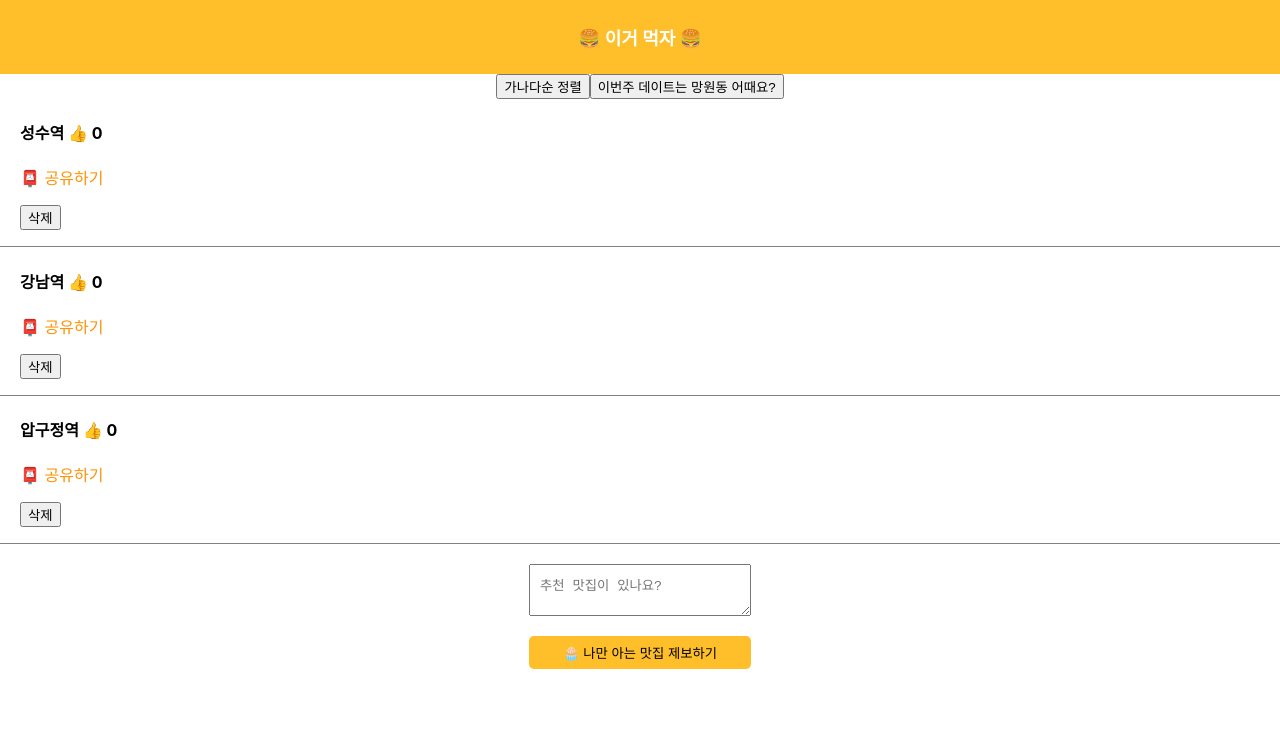
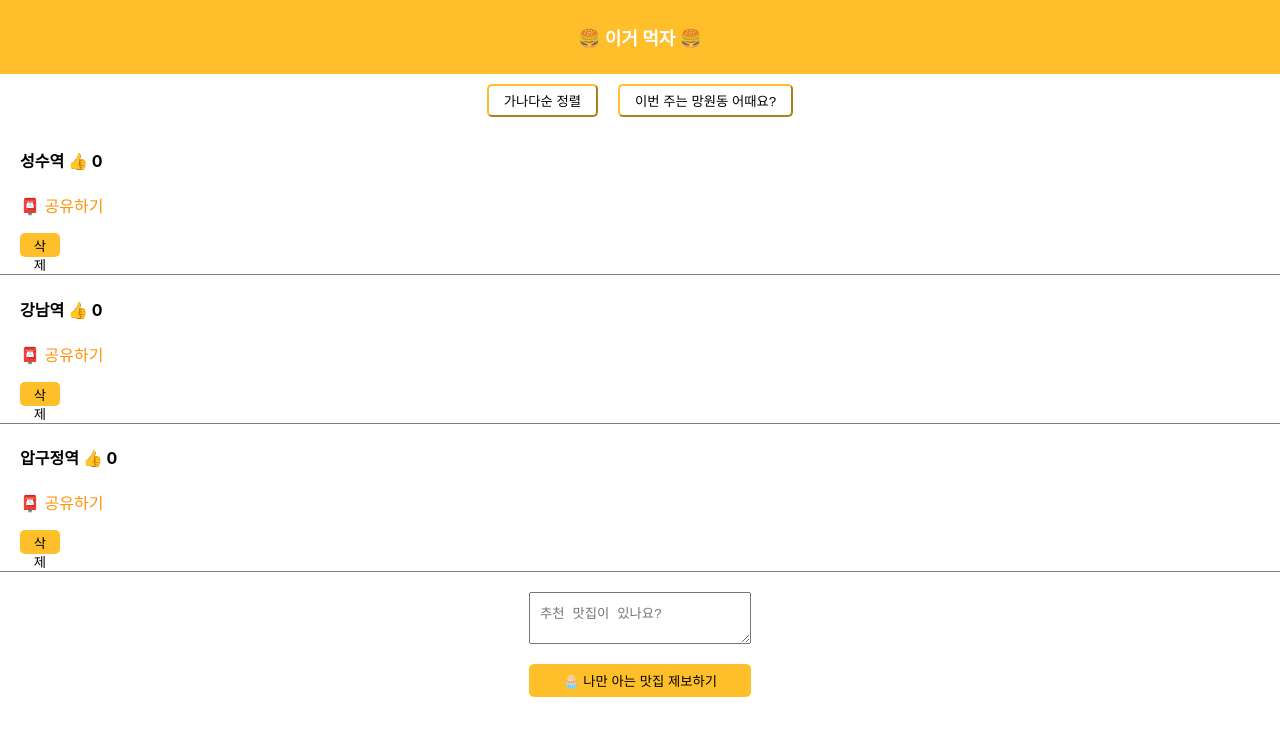
Before and after one commit to ella-yschoi/letsEat, a React (Create React App) app: page / in a window 1280 px wide. Shown: the top 736 px of the page. Built offline with nearby package versions, Linux system fonts and the light colour scheme.

Commit message:
feat: Update CSS
Update CSS of delete button, sorting button, and recommend button

```diff
--- a/src/App.css
+++ b/src/App.css
@@ -4,20 +4,20 @@
 
 .yellow-nav {
   display: flex;
-  background: rgb(255, 191, 42);
+  background: #ffbf2a;
   width: 100vw;
   justify-content: center;
   color: white;
 }
 
 .share {
-  color: rgb(255, 146, 7);
+  color: #ff9207;
 }
 
 .modal {
   margin-top: 20px;
   padding: 20px;
-  background: rgb(238, 238, 238);
+  background: #eeeeee;
   text-align: left;
 }
 
@@ -29,11 +29,6 @@
   padding-left: 20px;
   text-align: left;
   border-bottom: 1px solid grey;
-}
-
-.App-logo {
-  height: 40vmin;
-  pointer-events: none;
 }
 
 .App-header {
@@ -48,7 +43,12 @@
 }
 
 .deleteButton {
+  width: 2.5rem;
+  height: 1.5rem;
   margin-bottom: 1rem;
+  background-color: #ffbf2a;
+  border-color: transparent;
+  border-radius: 5px;
 }
 
 .reportArea {
@@ -59,8 +59,24 @@
 
 .reportButton {
   width: 13.9rem;
-  background-color: rgb(255, 191,42);
+  background-color: #ffbf2a;
   border-color: transparent;
   border-radius: 5px;
   padding: .3125rem .9375rem .3125rem .9375rem;
 }
+
+.sortButton {
+  margin: 10px;
+  background-color: transparent;
+  border-color: #ffbf2a;
+  border-radius: 5px;
+  padding: .3125rem .9375rem .3125rem .9375rem;
+}
+
+.recommendButton {
+  margin: 10px;
+  background-color: transparent;
+  border-color: #ffbf2a;
+  border-radius: 5px;
+  padding: .3125rem .9375rem .3125rem .9375rem;
+}
--- a/src/App.js
+++ b/src/App.js
@@ -17,17 +17,17 @@ function App() {
         > 🍔 이거 먹자 🍔 </h4>
       </div>
 
-      <button onClick={()=>{
+      <button className='sortButton' onClick={()=>{
         let sortTitle = [...title];
         sortTitle.sort();
         setTitle(sortTitle);
       }}>가나다순 정렬</button>
 
-      <button onClick={()=>{
+      <button className='recommendButton' onClick={()=>{
           let editTitle = [...title];
           editTitle[0] = '망원역'
           setTitle(editTitle);
-        }}> 이번주 데이트는 망원동 어때요? </button>
+        }}> 이번 주는 망원동 어때요? </button>
 
       {
         title.map(function(a, i){
```
